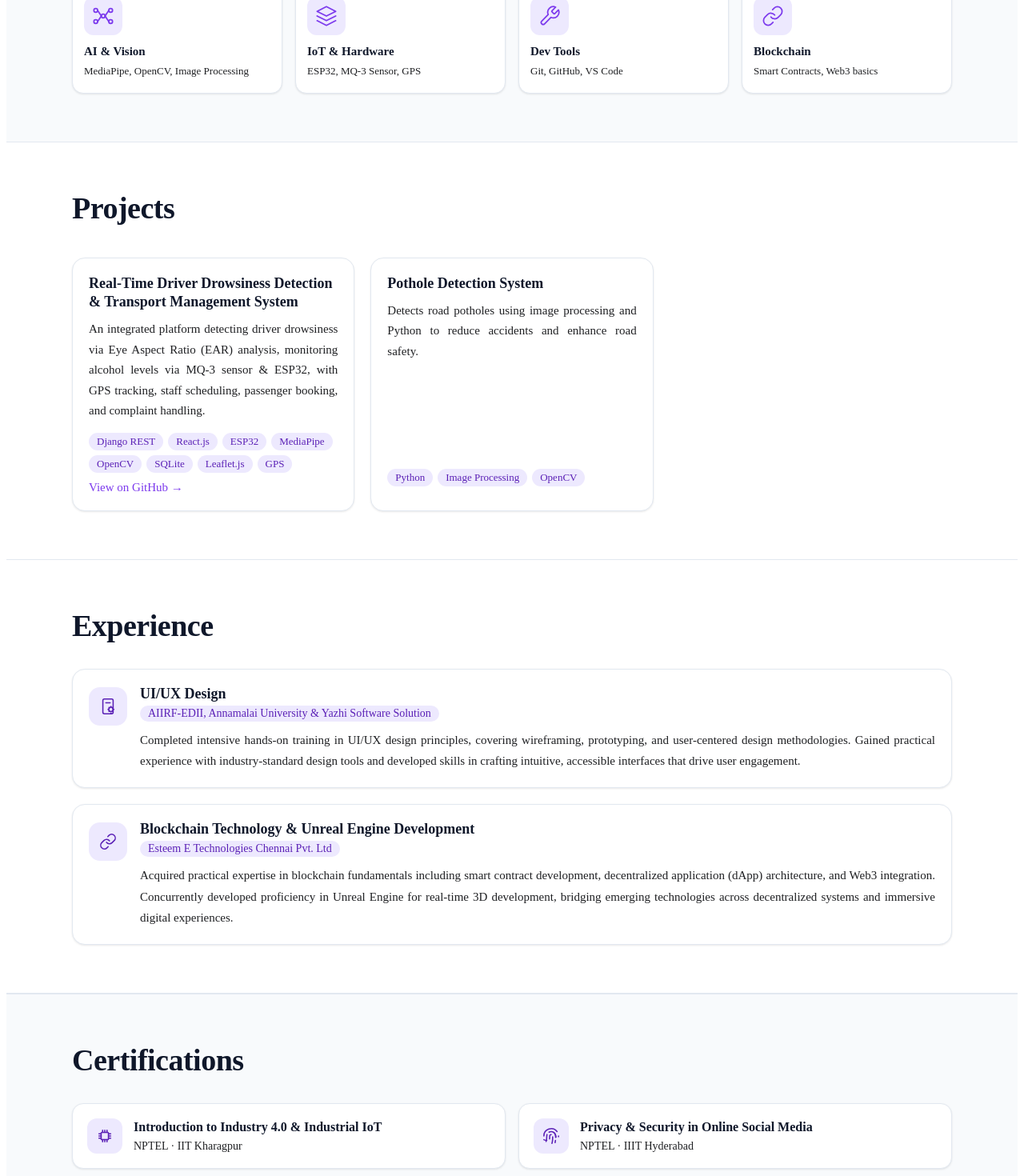
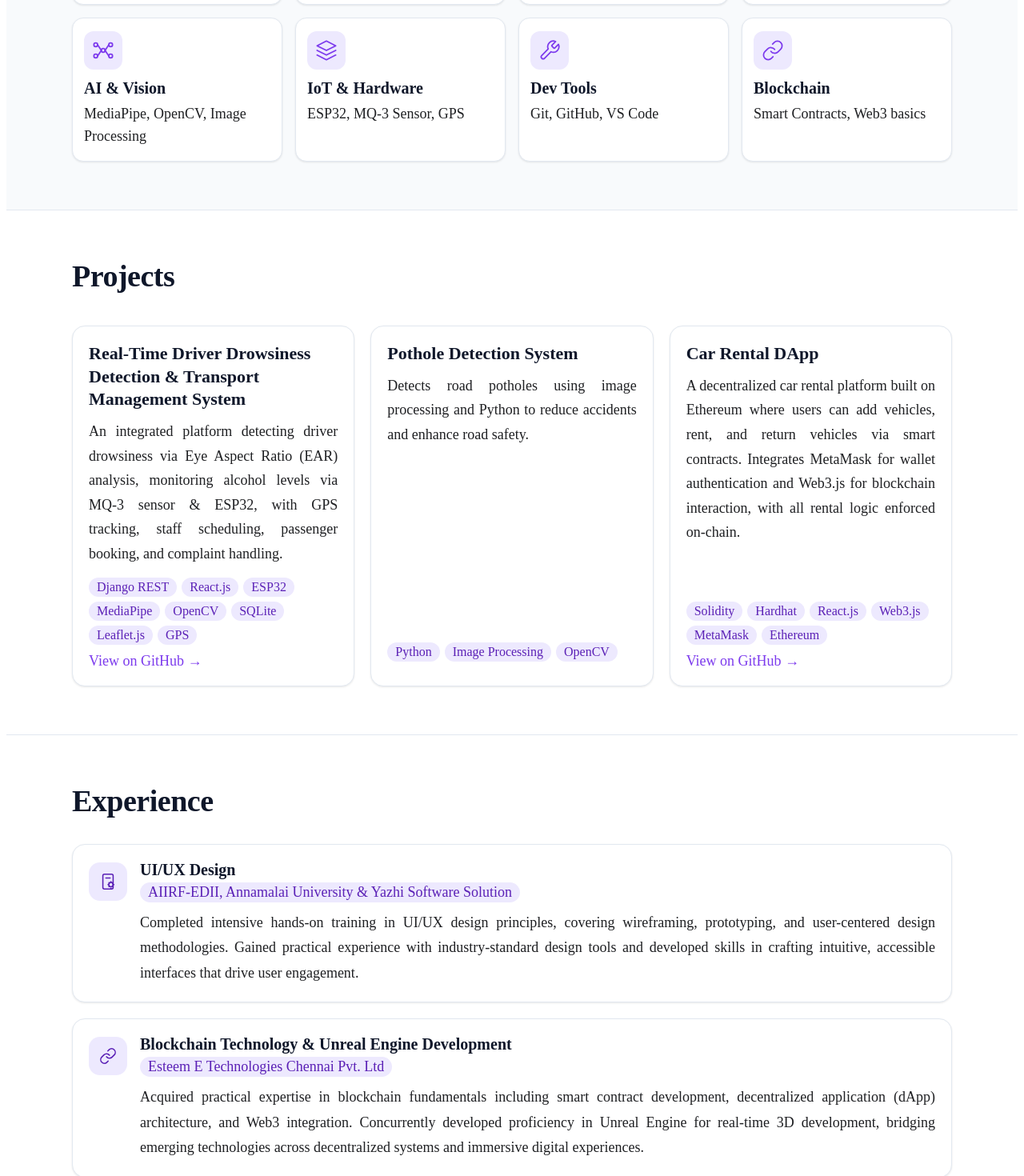
Before and after one commit to EswariSankar/Portfolio, a React (Create React App) app: page / in a window 1280 px wide. Shown: the part 1280-2750 px from the top of the page at 80% size. Built offline with nearby package versions, Linux system fonts and the light colour scheme.

Commit message:
updated Project data

```diff
--- a/src/components/Achievements.jsx
+++ b/src/components/Achievements.jsx
@@ -41,8 +41,8 @@ export default function Achievements({ darkMode, registerSection, visible, fadeI
                 background: t.accent, flexShrink: 0,
               }} />
               <div style={{ flex: 1, minWidth: 0 }}>
-                <span style={{ fontSize: 17, fontWeight: 600, color: t.text }}>{l.role}</span>
-                <span style={{ fontSize: 14, color: t.textSecondary, marginLeft: 8 }}>{l.org}</span>
+                <span style={{ fontSize: 20, fontWeight: 600, color: t.text }}>{l.role}</span>
+                <span style={{ fontSize: 18, color: t.textSecondary, marginLeft: 8 }}>{l.org}</span>
               </div>
               <div style={{
                 fontSize: 14, color: t.accentText, background: t.accentLight,
--- a/src/components/Certifications.jsx
+++ b/src/components/Certifications.jsx
@@ -110,8 +110,8 @@ export default function Certifications({ darkMode, registerSection, visible, fad
                   {c.icon}
                 </div>
                 <div>
-                  <div style={{ fontSize: 16, fontWeight: 600, color: t.text, marginBottom: 4, lineHeight: 1.4 }}>{c.title}</div>
-                  <div style={{ fontSize: 14, color: t.textSecondary }}>{c.org}</div>
+                  <div style={{ fontSize: 20, fontWeight: 600, color: t.text, marginBottom: 4, lineHeight: 1.4 }}>{c.title}</div>
+                  <div style={{ fontSize: 18, color: t.textSecondary }}>{c.org}</div>
                 </div>
               </div>
             ))}
--- a/src/components/Experience.jsx
+++ b/src/components/Experience.jsx
@@ -72,15 +72,15 @@ export default function Experience({ darkMode, registerSection, visible, fadeIn
                 {e.icon}
               </div>
               <div style={{ flex: 1, minWidth: 0 }}>
-                <div style={{ fontSize: 18, fontWeight: 600, color: t.text, marginBottom: 4 }}>{e.title}</div>
+                <div style={{ fontSize: 20, fontWeight: 600, color: t.text, marginBottom: 4 }}>{e.title}</div>
                 <div style={{
-                  fontSize: 14, color: t.accentText, background: t.accentLight,
+                  fontSize: 18, color: t.accentText, background: t.accentLight,
                   display: "inline-block", padding: "2px 10px", borderRadius: 20,
                   marginBottom: 10, fontWeight: 500,
                 }}>
                   {e.org}
                 </div>
-                <p style={{ fontSize: 15, color: t.textSecondary, lineHeight: 1.75, margin: 0, textAlign: "justify" }}>
+                <p style={{ fontSize: 18, color: t.textSecondary, lineHeight: 1.75, margin: 0, textAlign: "justify" }}>
                   {e.desc}
                 </p>
               </div>
--- a/src/components/Footer.jsx
+++ b/src/components/Footer.jsx
@@ -32,16 +32,16 @@ export default function Footer({ darkMode }) {
           <div style={{ fontFamily: "'Times New Roman',", fontSize: 20, color: '#000000' }}>
             Eswari&nbsp;&nbsp;S
           </div>
-          <div style={{ fontSize: 14, color: t.muted }}>
+          <div style={{ fontSize: 18, color: t.muted }}>
             © 2026 Eswari S · B.E. IT, Annamalai University
           </div>
           <div style={{ display: "flex", gap: 16 }}>
             <a href={GITHUB} target="_blank" rel="noreferrer"
-              style={{ fontSize: 15, color: t.accent, textDecoration: "none" }}>
+              style={{ fontSize: 18, color: t.accent, textDecoration: "none" }}>
               GitHub
             </a>
             <a href={LINKEDIN} target="_blank" rel="noreferrer"
-              style={{ fontSize: 15, color: "#0A66C2", textDecoration: "none" }}>
+              style={{ fontSize: 18, color: "#0A66C2", textDecoration: "none" }}>
               LinkedIn
             </a>
           </div>
--- a/src/components/Hero.jsx
+++ b/src/components/Hero.jsx
@@ -81,7 +81,7 @@ export default function Hero({ darkMode, registerSection, fadeIn }) {
                 gap: 8,
                 background: t.accentLight,
                 color: t.accentText,
-                fontSize: 18,
+                fontSize: 20,
                 padding: "8px 20px",
                 borderRadius: 20,
                 marginBottom: 24,
@@ -107,7 +107,7 @@ export default function Hero({ darkMode, registerSection, fadeIn }) {
             </h1>
 
             <p style={{
-              fontSize: 18,
+              fontSize: 20,
               color: t.textSecondary,
               lineHeight: 1.75,
               marginBottom: 32,
--- a/src/components/Projects.jsx
+++ b/src/components/Projects.jsx
@@ -58,14 +58,14 @@ export default function Projects({ darkMode, registerSection, visible, fadeIn })
                   </div>
                 )}
                 <h3 style={{
-                  fontSize: 18, lineHeight: 1.3, marginBottom: 10,
+                  fontSize: 22, lineHeight: 1.3, marginBottom: 10,
                   color: t.text, fontFamily: "'Times New Roman',",
                   marginTop: p.highlight ? 28 : 0,
                 }}>
                   {p.title}
                 </h3>
                 <p style={{
-                  fontSize: 15, color: t.textSecondary, lineHeight: 1.7,
+                  fontSize: 18, color: t.textSecondary, lineHeight: 1.7,
                   flex: 1, textAlign: "justify", margin: 0,
                 }}>
                   {p.desc}
@@ -73,7 +73,7 @@ export default function Projects({ darkMode, registerSection, visible, fadeIn })
                 <div style={{ display: "flex", flexWrap: "wrap", gap: 6, margin: "14px 0 10px" }}>
                   {p.tags.map((tag) => (
                     <span key={tag} style={{
-                      fontSize: 13, padding: "3px 10px", borderRadius: 20,
+                      fontSize: 16, padding: "3px 10px", borderRadius: 20,
                       background: t.accentLight, color: t.accentText,
                     }}>
                       {tag}
@@ -86,7 +86,7 @@ export default function Projects({ darkMode, registerSection, visible, fadeIn })
                     target="_blank"
                     rel="noreferrer"
                     style={{
-                      fontSize: 15, color: t.accent, textDecoration: "none",
+                      fontSize: 18, color: t.accent, textDecoration: "none",
                       fontWeight: 500, display: "flex", alignItems: "center", gap: 4,
                     }}
                   >
--- a/src/components/Skills.jsx
+++ b/src/components/Skills.jsx
@@ -140,8 +140,8 @@ export default function Skills({ darkMode, registerSection, visible, fadeIn }) {
                 }}>
                   {s.icon}
                 </div>
-                <div style={{ fontSize: 15, fontWeight: 600, color: t.text, marginBottom: 6 }}>{s.title}</div>
-                <div style={{ fontSize: 13, color: t.textSecondary, lineHeight: 1.6 }}>{s.tags}</div>
+                <div style={{ fontSize: 20, fontWeight: 600, color: t.text, marginBottom: 6 }}>{s.title}</div>
+                <div style={{ fontSize: 18, color: t.textSecondary, lineHeight: 1.6 }}>{s.tags}</div>
               </div>
             ))}
           </div>
--- a/src/data/projects.js
+++ b/src/data/projects.js
@@ -12,5 +12,12 @@ export const projects = [
     tags: ["Python", "Image Processing", "OpenCV"],
     highlight: false,
   },
+  {
+    title: "Car Rental DApp",
+    desc: "A decentralized car rental platform built on Ethereum where users can add vehicles, rent, and return vehicles via smart contracts. Integrates MetaMask for wallet authentication and Web3.js for blockchain interaction, with all rental logic enforced on-chain.",
+    tags: ["Solidity", "Hardhat", "React.js", "Web3.js", "MetaMask", "Ethereum"],
+    link: "https://github.com/EswariSankar/Car-Rental-Dapp",
+    highlight: false,
+  },
 
 ];
```
